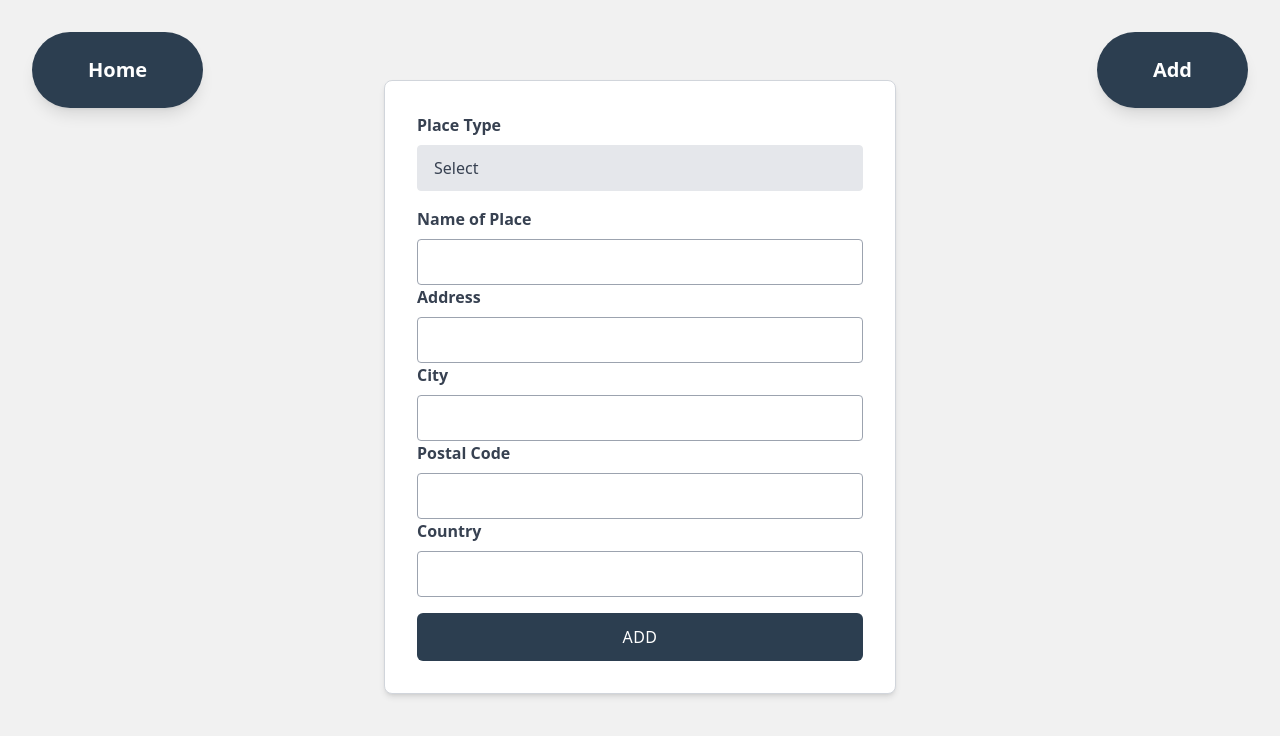
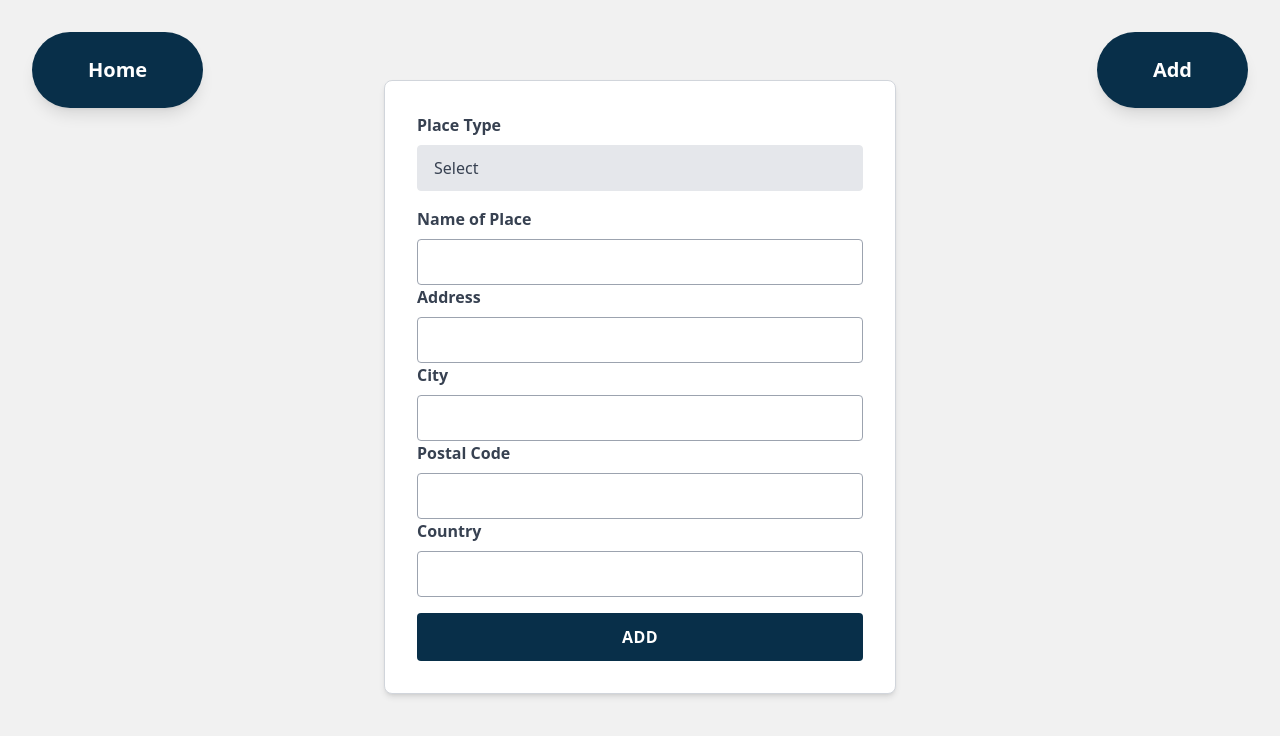
Before and after one commit to Waddenn/asi-2-25-c_next-places, a Next.js app: page /add in a window 1280 px wide. Shown: the top 736 px of the page. Built offline with nearby package versions, Linux system fonts and the light colour scheme.

Commit message:
new button component

```diff
--- /dev/null
+++ b/src/components/Button/Button.js
@@ -0,0 +1,13 @@
+const Button = ({ onClick, type, className, children }) => {
+  return (
+    <button
+      type={type}
+      onClick={onClick}
+      className={`py-3 px-6 text-white rounded font-bold uppercase tracking-wide transition-colors ${className}`}
+    >
+      {children}
+    </button>
+  );
+};
+
+export default Button;
--- a/src/components/Navbar/Navbar.js
+++ b/src/components/Navbar/Navbar.js
@@ -4,14 +4,14 @@ const Navbar = () => {
   return (
     <nav className="flex justify-between items-center py-8 px-8 fixed top-0 left-0 w-full">
       <Link href="/" passHref>
-        <div className="bg-[rgb(44,62,80)] rounded-full py-6 px-14 shadow-lg transition duration-300 ease-in-out transform hover:shadow-2xl hover:scale-105">
+        <div className="bg-sky-950 rounded-full py-6 px-14 shadow-lg transition duration-300 ease-in-out transform hover:shadow-2xl hover:scale-105">
           <span className="cursor-pointer text-white text-xl font-bold">
             Home
           </span>
         </div>
       </Link>
       <Link href="/add" passHref>
-        <ul className="bg-[rgb(44,62,80)] rounded-full py-6 px-14 shadow-lg transition duration-300 ease-in-out transform hover:shadow-2xl hover:scale-105">
+        <ul className="bg-sky-950 rounded-full py-6 px-14 shadow-lg transition duration-300 ease-in-out transform hover:shadow-2xl hover:scale-105">
           <li>
             <span className="cursor-pointer text-white text-xl font-bold">
               Add
--- a/src/pages/add/index.js
+++ b/src/pages/add/index.js
@@ -5,6 +5,7 @@ import Form from "@/components/Form/Form";
 import Select from "@/components/Form/Select";
 import initialFormData from "@/constants/formInitialValues";
 import useFormValidation from "@/hooks/useFormValidation";
+import Button from "@/components/Button/Button";
 
 export default function AddPlace() {
   const router = useRouter();
@@ -50,12 +51,9 @@ export default function AddPlace() {
           handleInputChange={handleInputChange}
           errors={errors}
         />
-        <button
-          type="submit"
-          className="py-3 px-6 bg-[rgb(44,62,80)] text-white rounded-md mt-4 hover:bg-[rgb(54,72,90)] transition-colors uppercase tracking-wide"
-        >
+        <Button type="submit" className="bg-sky-950 hover:bg-sky-900 mt-4">
           Add
-        </button>
+        </Button>
       </form>
     </Layout>
   );
--- a/src/pages/details/[id].js
+++ b/src/pages/details/[id].js
@@ -4,6 +4,7 @@ import Layout from "@/components/Layout/Layout";
 import Form from "@/components/Form/Form";
 import useFormValidation from "@/hooks/useFormValidation";
 import initialFormData from "@/constants/formInitialValues";
+import Button from "@/components/Button/Button";
 
 const PlaceDetails = ({ id }) => {
   const router = useRouter();
@@ -56,19 +57,16 @@ const PlaceDetails = ({ id }) => {
           errors={errors}
         />
         <div className="flex justify-evenly items-center mt-4">
-          <button
+          <Button
             type="button"
             onClick={handleDelete}
-            className="py-3 px-6 bg-red-600 text-white rounded-md hover:bg-red-700 transition-colors uppercase tracking-wide"
+            className="bg-transparent hover:bg-sky-950 text-sky-950 hover:text-white border border-sky-950 hover:border-transparent"
           >
             Delete
-          </button>
-          <button
-            type="submit"
-            className="py-3 px-6 bg-gray-800 text-white rounded-md hover:bg-gray-900 transition-colors uppercase tracking-wide"
-          >
+          </Button>
+          <Button type="submit" className="bg-sky-950 hover:bg-sky-900 px-10">
             Edit
-          </button>
+          </Button>
         </div>
       </form>
     </Layout>
```
